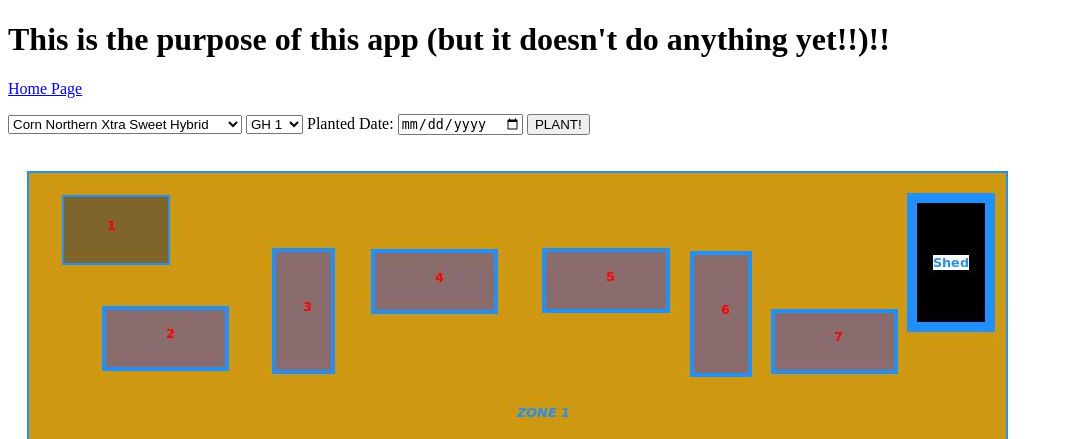
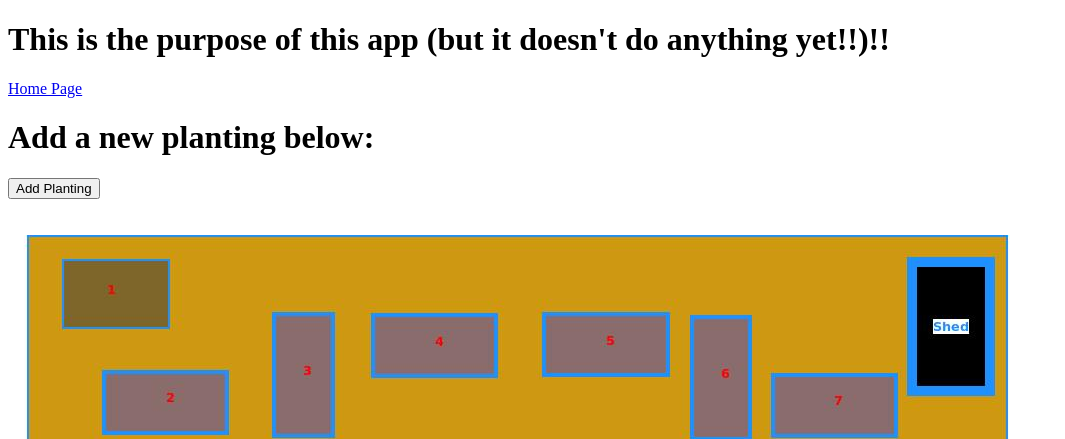
Before and after one commit to mleo40/MyGarden, a Django app: template seeds/templates/seeds/planting.html in a window 1280 px wide. Shown: the top 439 px of the page, without its empty margins (0-1065 px from the left). Run offline with Django 3.2, Linux system fonts and the light colour scheme; the template is opened without the code that fills it: values that come from a table or form of the project are taken from there, others are empty; data comes from the database, SQL or seed files in the repository; both versions use the stored data as it was after the commit; parts of the project's set-up code (start-up, migrations or seed data) failed here and were passed over.

Commit message:
getting close to an actual release

```diff
--- a/seeds/models.py
+++ b/seeds/models.py
@@ -49,6 +49,7 @@ class PlantingBeds(models.Model):
                                      ('Z5', 'Zone Five'),
                                      ('ID', 'Indoors')])
     bed_number = models.IntegerField()
+#    things_planted_here = models.ManyToManyField(Planted, on_delete=models.CASCADE, related_name='plantingbedss')
 
     def __str__(self):
         return f"{self.zone} {self.bed_number}"
--- a/seeds/templates/seeds/beds.html
+++ b/seeds/templates/seeds/beds.html
@@ -15,6 +15,7 @@
         <td>{{ bed.bed_number }}</td>
     </tr>
     {% endfor %}
+    {{ form.as_p }}
 
 </table>
 <img src="{% static 'seeds/images/the_garden.jpg' %}" alt="A Picture of My Garden"/>
--- a/seeds/templates/seeds/index.html
+++ b/seeds/templates/seeds/index.html
@@ -6,8 +6,7 @@
 <h1>MyGarden Home Page</h1>
 <p><a href = {% url 'seeds' %}>Seeds</a></p>
 <p><a href = {% url 'beds' %}>Beds</a></p>
-<p><a href = {% url 'planting' %}>Planting</a></p>
-<p><a href = {% url 'planted' %}>Planted</a></p>
+<p><a href = {% url 'planted' %}>Plantings</a></p>
     </br>
 <img src="{% static 'seeds/images/the_garden.jpg' %}" alt="A Picture of My Garden"/>
 {% endblock %}
--- a/seeds/templates/seeds/planting.html
+++ b/seeds/templates/seeds/planting.html
@@ -6,24 +6,12 @@
 <h1>This is the purpose of this app (but it doesn't do anything yet!!)!!</h1>
         <p><a href = {% url 'index' %}>Home Page</a></p>
 
-    <form action={%  url 'planting' %} method="post">
-        {%  csrf_token %}
-        <select name="seed" id="seed">
-            {%  for seed in seeds %}
-                <option value="{{  seed }}"> {{ seed }}</option>
-            {% endfor %}
-        </select>
-        <select name="location" id="location">
-            {%  for bed in beds %}
-                 <option value="{{  bed }}">  {{ bed }}</option>
-             {% endfor %}
-        </select>
-        <label for="Planted Date">Planted Date:</label>
-        <input type="date" id="planted_date" name="planted_date">
-
-        <input type="submit" value="PLANT!"/>
-    </form>
-
+        <h1>Add a new planting below:</h1>
+        <form action="{%   url 'planting' %}" method="post">
+            {%  csrf_token %}
+            {{ form.as_p }}
+            <input type="submit" value="Add Planting">
+        </form>
 
     </br>
     </br>
--- a/seeds/urls.py
+++ b/seeds/urls.py
@@ -6,6 +6,5 @@ urlpatterns = [
     path('', views.index, name='index'),
     path('seeds/', views.seeds, name='seeds'),
     path('beds/', views.beds, name='beds'),
-    path('planting/', views.planting, name='planting'),
     path('planted/', views.planted, name='planted'),
 ]
--- a/seeds/views.py
+++ b/seeds/views.py
@@ -31,7 +31,13 @@ class SeedForm(ModelForm):
 class PlantedForm(ModelForm):
     class Meta:
         model = Planted
-        fields = ['seed', 'location']
+        fields = ['seed', 'date', 'location']
+
+
+class PlantingBedForm(ModelForm):
+    class Meta:
+        model = Planted
+        fields = ['bed_number', 'things_planted_here']
 
 
 def index(requests):
@@ -51,33 +57,26 @@ def seeds(requests):
 
 def beds(requests):
     return render(requests, 'seeds/beds.html', {
-        "beds": PlantingBeds.objects.all()
+        "beds": PlantingBeds.objects.all().order_by('zone'),
     })
 
 
 def planting(requests):
-    if requests.method == "POST":
-        form = PlantedForm(requests.POST)
-        if form.is_valid:
-            form.save()
     return render(requests, 'seeds/planting.html', {
-        "seeds": Seeds.objects.all(),
-        "beds": PlantingBeds.objects.all(),
+        "planting": Planted.objects.all(),
     })
 
 
 def planted(requests):
-    planted_now = Planted.objects.all()
-
+    if requests.method == "POST":
+        form = PlantedForm(requests.POST)
+        ### DO MATH HERE
+        if form.is_valid:
+            form.save()
     return render(requests, 'seeds/planted.html', {
-        "planted":  Planted.objects.all()
+        'planted':  Planted.objects.all().order_by('seed'),
+        'form': PlantedForm(),
     })
-
-
-def name_clean_up(data):
-    """
-    Clean up users input
-    """
 
 
 def calculate_dates(data):
@@ -88,9 +87,3 @@ def calculate_dates(data):
         item.germination = item.date + datetime.timedelta(days=10)
         item.harvest = item.date + datetime.timedelta(days=45)
     return data
-
-
-def sort_by_name(data):
-    """
-    An attempt to sort things by name
-    """
```
Also changed, not shown: seeds/templates/seeds/planted.html (+9 -1 lines), db.sqlite3.
